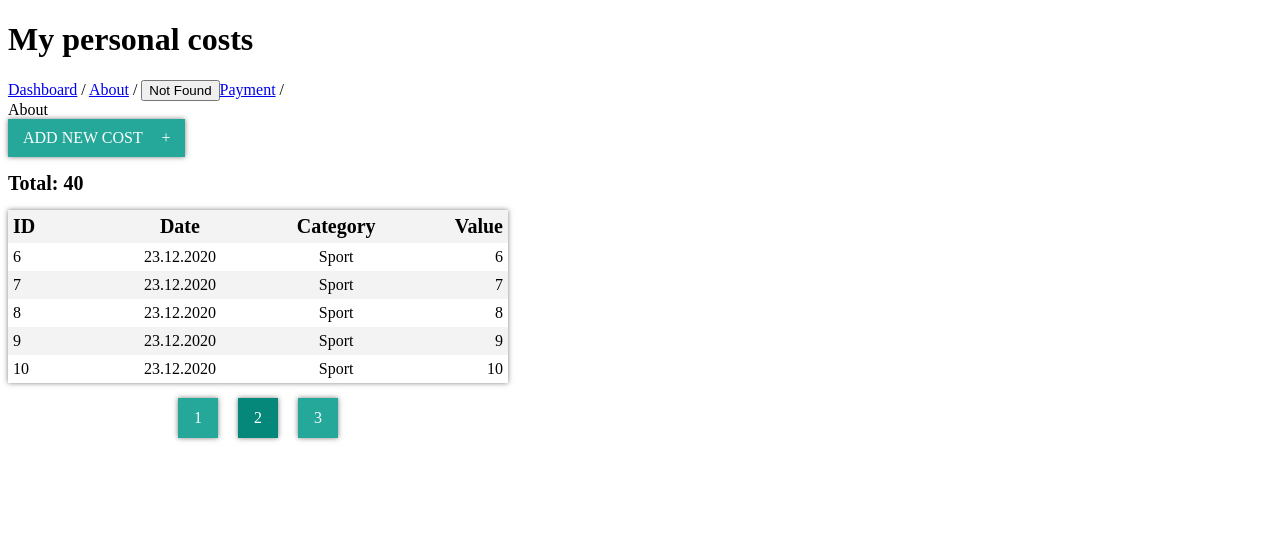
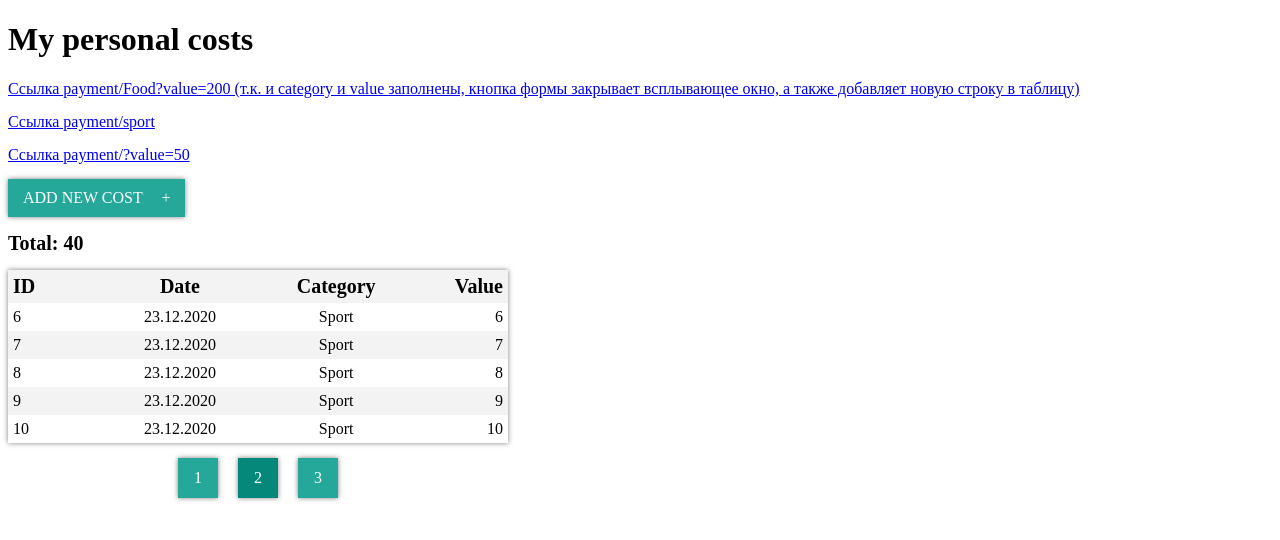
Before and after one commit to ij0b/vue, a Vue app in the folder vue-project/: page /about in a window 1280 px wide. Shown: the top 540 px of the page. Built offline with nearby package versions, Linux system fonts and the light colour scheme.

Commit message:
Homework 5 done

```diff
--- a/vue-project/src/App.vue
+++ b/vue-project/src/App.vue
@@ -3,21 +3,25 @@
     <header>
 		<h1 class="caption">My personal costs</h1>
 		<div class="menu">
-			<router-link to='/dashboard'>Dashboard</router-link> /
-			<router-link to='/about'>About</router-link> /
-			<button @click="goToThePageNotFound">Not Found</button>
-			<router-link to='/payment'>Payment</router-link> /
+			<div class="link__container">
+				<a class="link" href="/payment/Food?value=200">
+					Ссылка payment/Food?value=200 (т.к. и category и value заполнены, кнопка формы закрывает всплывающее окно, а также добавляет новую строку в таблицу)
+				</a>
+			</div>
+			<div class="link__container">
+				<a class="link" href="/payment/sport">
+					Ссылка payment/sport
+				</a>
+			</div>
+			<div class="link__container">
+				<a class="link" href="/payment/?value=50 ">
+					Ссылка payment/?value=50
+				</a>
+			</div>
 		</div>
     </header>
     <main>
-		<div class="content-page">
-			<router-view/>
-			<!-- <About v-if="page === 'about'"/>
-			<Dashboard v-if="page === 'dashboard'"/>
-			<NotFound v-if="page === 'notfound'"/> -->
-		</div>
-
-		<AddPayment @addNewPayment="addData" />
+		<AddPayment @addNewPayment="addData"/>
 		<div class="app__total">
 			Total: {{getFPV}}
 		</div>
@@ -52,12 +56,6 @@
 		addData(data){
 			this.addDataToPaymentsList(data)
 		},
-		goToThePageNotFound(){
-			// this.$router.push({name: "NotFound"})
-		},
-		setPage(){
-			console.log('location - ', location);
-		}
     },
     computed: {
       ...mapGetters({
@@ -75,11 +73,7 @@
       }
     },
 	mounted(){
-		console.log('location - ',location);
-		//if(location.pathname = '/add/payment/Food'){
-			//document.querySelector('.addPaymentForm__field').value = 1;
-		//}
-		//window.addEventListener('popstate', this.setPage)
+
 	}
 };
 </script>
@@ -90,4 +84,8 @@
 		font-weight:700;
 		margin:0 0 15px;
 	}
+	.link{
+		margin:0 0 15px;
+		display:inline-block;
+	}
 </style>
--- a/vue-project/src/components/AddPayment.vue
+++ b/vue-project/src/components/AddPayment.vue
@@ -15,7 +15,7 @@
         Добавить новый расход
       </div>
       <input class="addPaymentForm__field" placeholder="date" v-model="date" />
-      <CategorySelect :categories="categories" @selectedCategory="selectedCategorys"/>
+      <CategorySelect :categories="categories" @selectedCategory="selectedCategorys" :pSelected = "selected.toLowerCase()" />
       <input class="addPaymentForm__field" placeholder="value" v-model.number="value" />
       <button class="addPaymentForm__add" @click="onClick">
         ADD
@@ -48,13 +48,15 @@
     methods: {
         onClick(){
             const { category, value } = this;
+			if(category.length && value != null){
 				const data = {
 					date: this.date || this.getCurrentDate,
 					category,
 					value
 				}
 				this.$emit('addNewPayment', data)
-			console.log("onClick()");
+				this.formIsOpen = false;
+			}
         },
         selectedCategorys(data){
           this.category = data.selected;
@@ -75,9 +77,24 @@
             return `${d}.${m}.${y}`
         },
         ...mapGetters({
-          categories: 'getCategoryList'
+          categories: 'getCategoryList',
         }),
+    },
+	mounted(){
+		const category = this.$route.params.category;
+		const value = this.$route.query.value;
+		if(category !== undefined || value !== undefined){
+			this.formIsOpen = true;
+			if(category !== undefined){
+				this.category = category;
+				this.selected = category;
 			}
+			if(value !== undefined){
+				this.value = value;
+			}
+		}
+
+	},
   }
 </script>
 
--- a/vue-project/src/components/CategorySelect.vue
+++ b/vue-project/src/components/CategorySelect.vue
@@ -1,7 +1,7 @@
 <template>
   <div>
-      <select class="select" v-model="selected" @click="$emit('selectedCategory', {selected: selected})">
-          <option class="select__option" v-for="(option, idx) in categories" :key="idx" >
+      <select class="select" v-model="dSelected" @click="$emit('selectedCategory', {selected: dSelected})">
+          <option class="select__option" v-for="(option, idx) in categories" :key="idx" :value="option.toLowerCase()" >
               {{option}}
           </option>
       </select>
@@ -15,16 +15,25 @@ export default {
         categories: {
             type: Array,
             default: ()=>[]
-        }
+        },
+		pSelected: {
+            type: String,
+            default: ""
+        },
     },
     data(){
         return {
-            selected: ''
+            dSelected: ''
         }
     },
     methods: {
 
-    }
+    },
+	computed: {
+    },
+	mounted(){
+		this.dSelected = this.pSelected;
+	}
 }
 </script>
 
--- a/vue-project/src/router/index.js
+++ b/vue-project/src/router/index.js
@@ -1,71 +1,16 @@
 import Vue from 'vue'
 import Router from 'vue-router'
-
-import Dashboard from '../views/Dashboard'
-import About from '../views/About'
-import NotFound from '../views/NotFound'
-import AddPayment from '../components/AddPayment'
 
 Vue.use(Router)
 
 const router =  new Router({
     mode: 'history',
     routes: [
-        {
-            path:'/dashboard',
-            component: Dashboard,
-            name: 'dashboard'
-        },
-        {
-            path:'/dashboard/:page',
-            component: Dashboard,
-            name: 'dashboard'
-        },
-        {
-            path:'/about',
-            component: About,
-            name: 'about'
-        },
 		{
-            path:'/payment',
-            component: AddPayment,
+            path:'/payment/:category',
             name: 'payment'
         },
-        {
-            path:'*',
-            component: NotFound,
-            name: 'NotFound'
-        }
     ]
 })
 
-//const isAuth = false
-//
-//router.beforeEach((to, from, next)=>{
-//    if (to.name !== 'NotFound' && !isAuth) {
-//        next({path: '/notfound'})
-//    }else{
-//        next()
-//    }
-//    console.log(to, from, next)
-//})
-
-// router.beforeResolve((to, from, next)=>{
-//     console.log(to, from, next)
-//     debugger
-// })
-
-
-const getTitle = routName => {
-    return {
-    'dashboard': 'Take a look on your payments and add more!',
-    'about': 'Anything about our awesome application!',
-    'NotFound': 'Oops! Seems like we lost this page :('
-    }[routName]
-}
-
-router.afterEach((to)=>{
-    document.title =getTitle(to.name)
-})
-
 export default router
--- a/vue-project/src/views/About.vue
+++ /dev/null
@@ -1,9 +0,0 @@
-<template>
-  <div>About</div>
-</template>
-
-<script>
-export default {
-    name: "About"
-}
-</script>
--- a/vue-project/src/views/Dashboard.vue
+++ /dev/null
@@ -1,9 +0,0 @@
-<template>
-  <div>Dashboard </div>
-</template>
-
-<script>
-export default {
-    name: "Dashboard"
-}
-</script>
--- a/vue-project/src/views/NotFound.vue
+++ /dev/null
@@ -1,9 +0,0 @@
-<template>
-  <div>Not Found</div>
-</template>
-
-<script>
-export default {
-    name: "NotFound"
-}
-</script>
```
Lines whose indentation alone changed are shown as unchanged.
